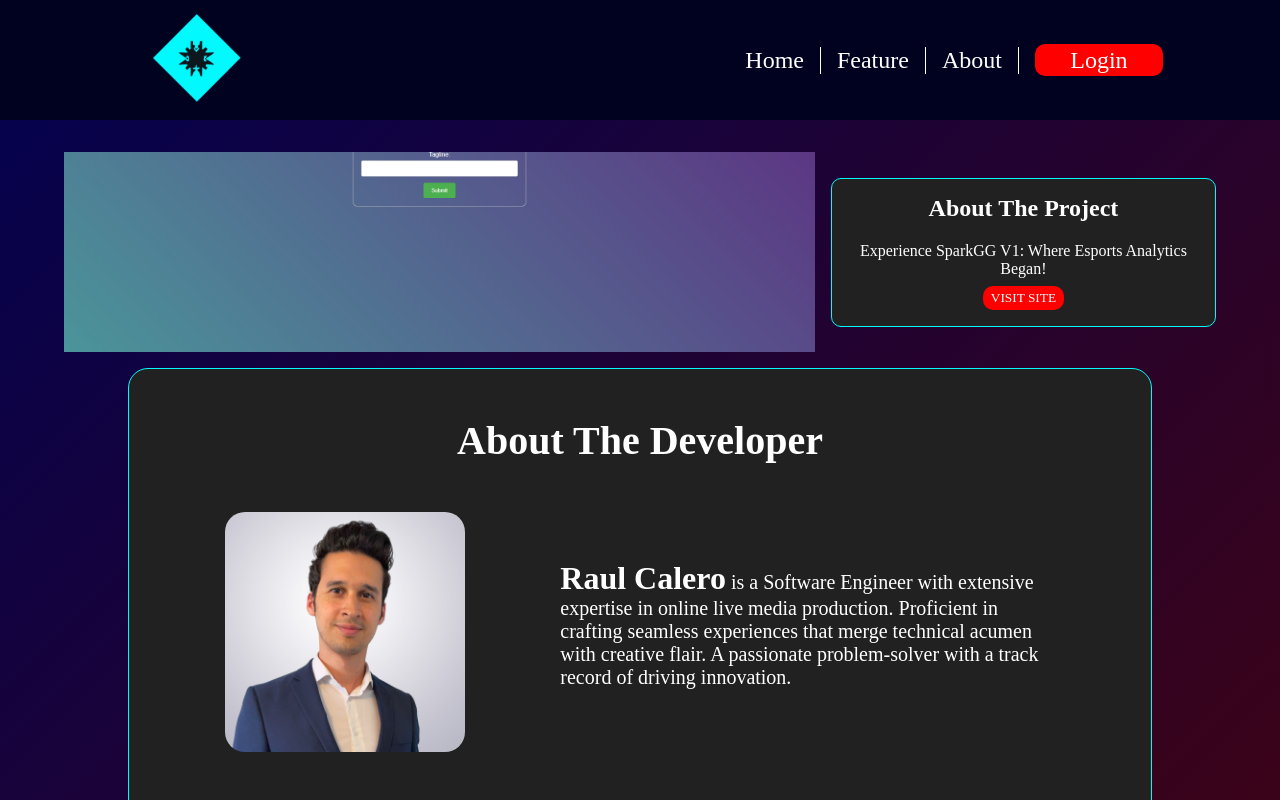
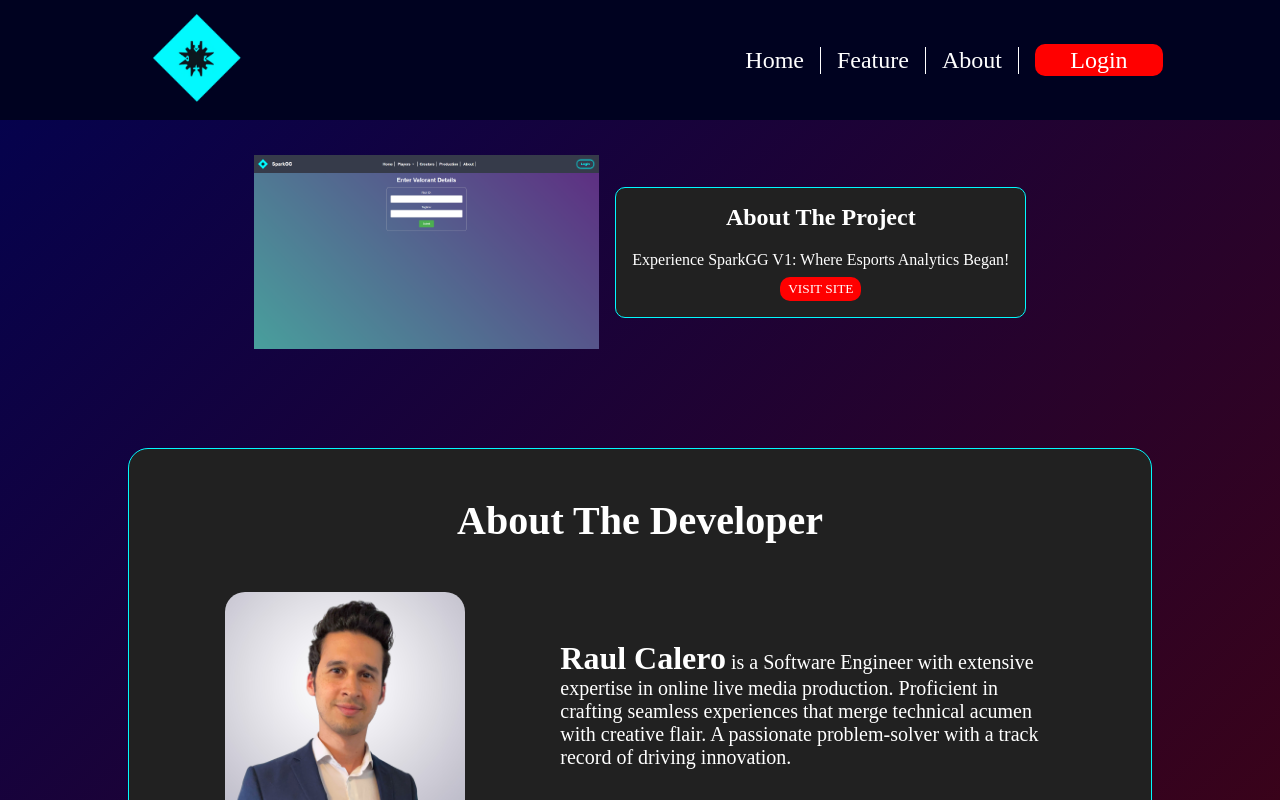
Before and after one commit to TheCaptainKimchi/raul-calero-capstone-client, a React (Create React App) app: page /about in a window 1280 px wide. Shown: the top 800 px of the page. Built offline with nearby package versions, Linux system fonts and the light colour scheme.

Commit message:
Adjusted styling of side scroll bar.

```diff
--- a/src/App.scss
+++ b/src/App.scss
@@ -1,3 +1,7 @@
 button:hover {
   cursor: pointer;
 }
+
+body::-webkit-scrollbar {
+  display: none;
+}
--- a/src/Components/Hero/Hero.scss
+++ b/src/Components/Hero/Hero.scss
@@ -2,8 +2,7 @@
 @use "../../Styles/Partials/breakpoints" as *;
 
 .hero {
-  width: 100vw;
-  height: 73.9vh;
+  height: 74.3vh;
   display: flex;
   flex-direction: column;
   justify-content: center;
@@ -15,7 +14,7 @@
     flex-direction: column;
     align-items: center;
     justify-content: center;
-    background-color: rgba(33, 33, 33, 0.642);
+    background-color: rgba(0, 0, 0, 0.674);
     width: 80%;
     padding: 3rem 1rem;
     border-radius: 20px;
@@ -26,6 +25,7 @@
   }
   &__text {
     margin-bottom: 0.5rem;
+    font-style: italic;
   }
   &__button {
     display: flex;
@@ -46,8 +46,11 @@
   }
   @include tablet {
     &__container {
-      padding: 5rem 3rem;
+      padding: 3rem 3rem;
       width: 60%;
+    }
+    &__title {
+      padding-bottom: 2rem;
     }
   }
   @include desktop {
@@ -62,7 +65,7 @@
   position: absolute;
   top: 0;
   left: 0;
-  width: 100%;
+  width: 100vw;
   height: 90%;
   object-fit: cover;
   z-index: -1;
--- a/src/Pages/About/About.scss
+++ b/src/Pages/About/About.scss
@@ -168,6 +168,11 @@
         &-text {
           font-size: 1.25rem;
         }
+        &-image {
+          background-size: contain;
+          background-repeat: no-repeat;
+          width: 50%;
+        }
       }
     }
     &__developer {
@@ -201,6 +206,14 @@
     }
   }
   @include desktop {
+    &__project {
+      &-container {
+        margin-bottom: 5rem;
+        &-image {
+          width: 30%;
+        }
+      }
+    }
     &__developer {
       margin: 1rem 8rem;
       &-title {
```
